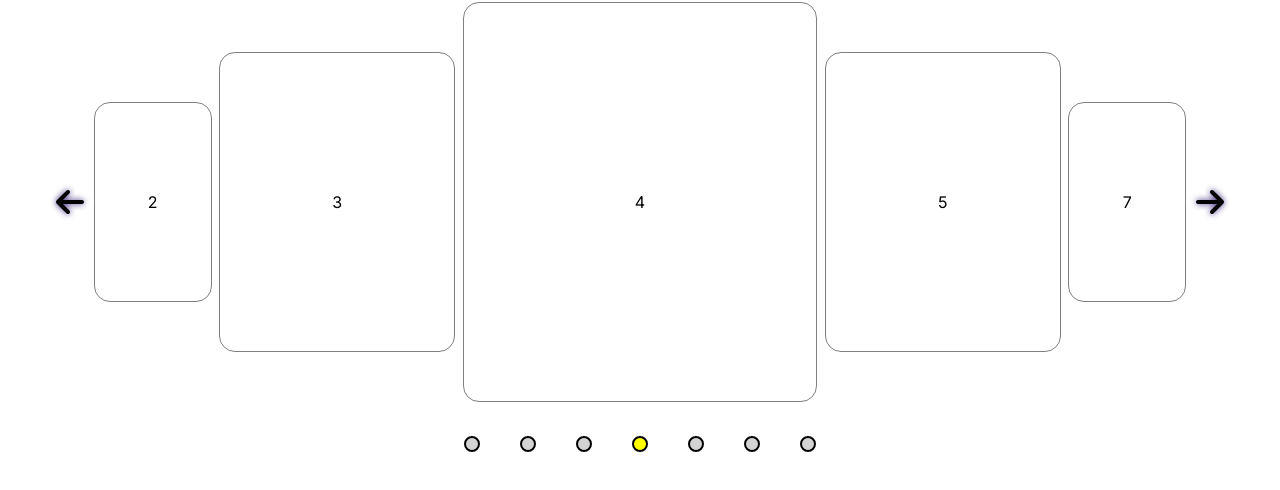
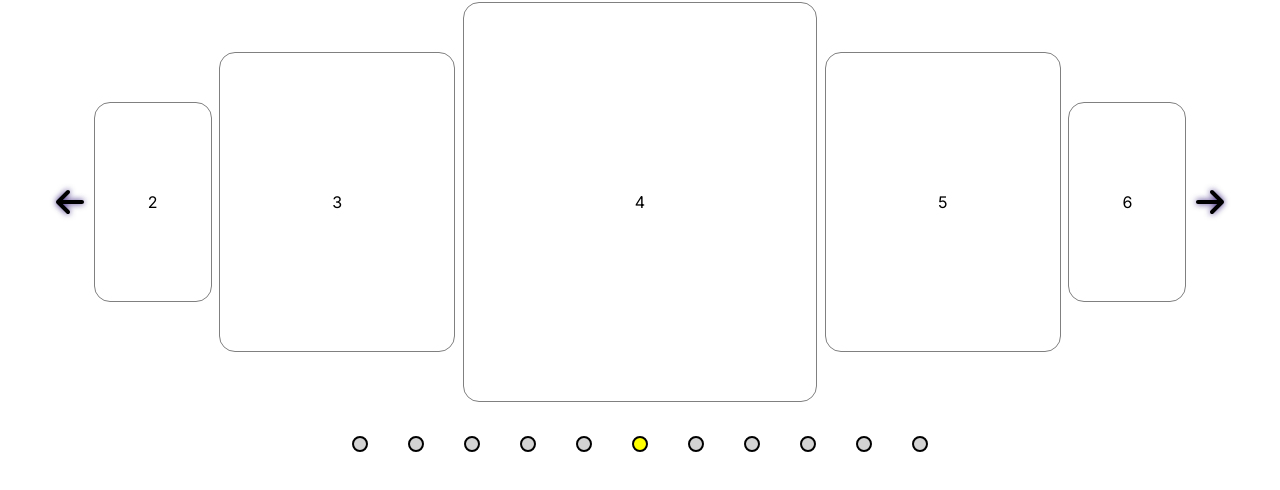
Before and after one commit to include-davis/leads-onboarding-2024, a Next.js app: page /day2 in a window 1280 px wide. Shown: the part 278-768 px from the top of the page. Built offline with nearby package versions, Linux system fonts and the light colour scheme.

Commit message:
dark mode for carousel

```diff
--- a/app/(pages)/_components/carousel.jsx
+++ b/app/(pages)/_components/carousel.jsx
@@ -2,22 +2,58 @@ import styles from '@/app/(pages)/_styles/components/carousel.module.scss'
 import { useState } from 'react';
 import { FaArrowLeft, FaArrowRight } from "react-icons/fa6";
 
-const slides = [1, 2, 3, 4, 5, 7, 9]
-const middle_index = Math.ceil(slides.length / 2) - 1;
+const slides = [1, 2, 3, 4, 5, 6, 7];
+
+// Get an extended version of the slides to peek make an infinite scroll
+function extendSlides(slides) {
+  const first = slides[0];
+  const last = slides.at(-1);
+  // const last = slides[slides.length - 1];
+
+  const second = slides[1 % slides.length];
+  const second_to_last = slides.at(-2);
+  // const second_to_last = slides[(slides.length - 2 + slides.length) % slides.length];
+
+  const initial = [second_to_last, last, ...slides, first, second]; // buffer slides to peek
+
+  return initial;
+}
 
 export default function Carousel() {
+
+  const [extendedSlides, setExtendedSlides] = useState(extendSlides(slides));
+  const middle_index = Math.ceil(extendedSlides.length / 2) - 1;
+
   const [currentSlide, setCurrentSlide] = useState(middle_index)
 
   function nextSlide() {
-    const next = currentSlide + 1;
+    // const current = currentSlide;
+    // const next = (currentSlide + 1) % slides.length;
 
-    setCurrentSlide(next <= slides.length - 1 ? next : 0);
+    // setCurrentSlide(next);
+
+    // Remove first and add one to the end
+    const last_idx = slides.indexOf(extendedSlides.at(-1))
+    // const last_idx = slides.indexOf(extendedSlides[extendedSlides.length - 1])
+    const new_last_slide = slides[(last_idx + 1) % slides.length]
+
+    setExtendedSlides([...extendedSlides.slice(1), new_last_slide]);
+
   }
 
   function previousSlide() {
-    const previous = currentSlide - 1;
+    // const current = currentSlide;
+    // const previous = (currentSlide - 1 + slides.length) % slides.length;
 
-    setCurrentSlide(previous >= 0 ? previous : slides.length - 1);
+    // setCurrentSlide(previous);
+
+    // Remove last and add to one to the beginning
+    const first_idx = slides.indexOf(extendedSlides[0]);
+    const new_first_slide = slides[(first_idx - 1 + slides.length) % slides.length];
+
+    setExtendedSlides([new_first_slide, ...extendedSlides.slice(0, -1)])
+
+    // setCurrentSlide(current);
   }
 
   return (
@@ -26,7 +62,7 @@ export default function Carousel() {
       <div className={styles.slider}>
         <div className={styles.slides}>
           <FaArrowLeft className={styles.arrow} onClick={previousSlide}/>
-          {slides.map((slide, key) =>
+          {extendedSlides.map((slide, key) =>
             <Slide
               key={key}
               idx={key}
@@ -37,7 +73,7 @@ export default function Carousel() {
           <FaArrowRight className={styles.arrow} onClick={nextSlide}/>
         </div>
         <div className={styles.dots}>
-          {slides.map((_, key) =>
+          {extendedSlides.map((_, key) =>
           <Dot
               key={key}
               idx={key}
--- a/app/(pages)/_styles/components/carousel.module.scss
+++ b/app/(pages)/_styles/components/carousel.module.scss
@@ -13,6 +13,7 @@
     display: flex;
     flex-direction: column;
     gap: 16px;
+    transition: 0.5s;
 }
 
 .slides {
@@ -20,6 +21,8 @@
     justify-content: space-around;
     align-items: center;
     // border: 1px cyan solid;
+    transition: 0.5s;
+    animation: ease-in-out;
 }
 
 .slide {
@@ -45,7 +48,7 @@
     border: 1px grey solid;
     border-radius: 16px;
 
-    transition: 2s;
+    transition: 0.5s;
 }
 
 .slide_hidden {
--- a/app/(pages)/_styles/pages/day2/home.module.scss
+++ b/app/(pages)/_styles/pages/day2/home.module.scss
@@ -1,4 +1,4 @@
-.container {
+.container, .container_dark {
     display: flex;
     flex-direction: column;
     justify-content: space-around;
@@ -10,6 +10,10 @@
     // border: 1px blue solid;
 }
 
+.container_dark {
+    background: lightgrey;
+}
+
 .content {
     display: flex;
     flex-direction: column;
--- a/app/(pages)/day2/page.jsx
+++ b/app/(pages)/day2/page.jsx
@@ -23,7 +23,9 @@ export default function Home() {
 
   return (
     <ThemeContext.Provider value={{selectedTheme, updateTheme}}>
-      <div className={styles.container}>
+      <div className={
+        selectedTheme === 'dark' ? styles.container_dark : styles.container
+      }>
         <div className={styles.content}>
           <ThemeSelector/>
           <PinForm className={styles.pin}/>
```
